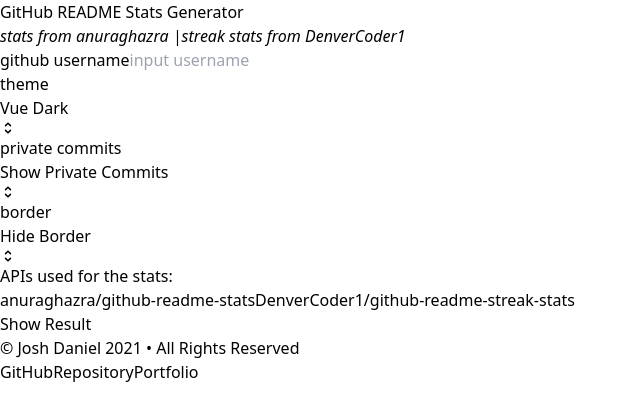
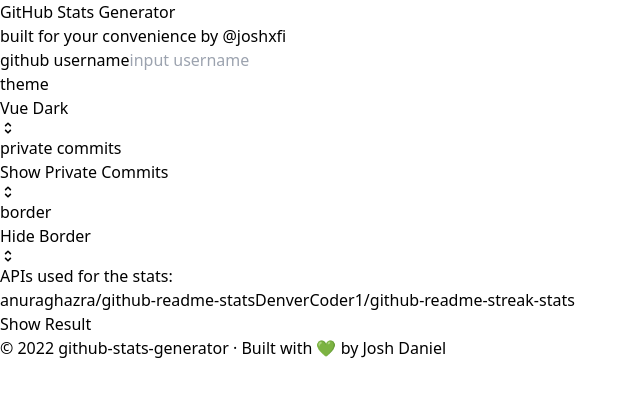
Before and after one commit to omsimos/github-stats, a React (Vite) app: page / in a window 1280 px wide. Shown: the top 420 px of the page, without its empty margins (0-640 px from the left). Built offline with nearby package versions, Linux system fonts and the light colour scheme.

Commit message:
style: update header and footer

```diff
--- a/src/components/Footer.tsx
+++ b/src/components/Footer.tsx
@@ -1,32 +1,11 @@
 import React from 'react';
 
-const Footer: React.FC = () => {
+const Footer = () => {
   return (
-    <footer className='flex dmd:flex-col dlg:flex-col justify-between px-32 dmd:px-4 dmd:items-center dlg:items-center w-full absolute bottom-0 py-3 bg-green-900 dlg:text-base'>
-      <p className='text-sm'>© Josh Daniel 2021 • All Rights Reserved</p>
-      <div className='dmd:mt-3'>
-        <Link href='https://github.com/joshxfi' info='GitHub' />
-        <Link
-          href='https://github.com/joshxfi/gh-stats-generator'
-          info='Repository'
-        />
-        <Link href='https://joshdaniel.tk' info='Portfolio' />
-      </div>
+    <footer className='text-center absolute bottom-0 w-full py-4'>
+      <p>© 2022 github-stats-generator · Built with 💚 by Josh Daniel</p>
     </footer>
   );
 };
 
-const Link = ({ href, info }: { href: string; info: string }) => {
-  return (
-    <a
-      className={`link ${info !== 'Portfolio' ? 'mr-16' : ''}`}
-      href={href}
-      target='_blank'
-      rel='noreferrer'
-    >
-      {info}
-    </a>
-  );
-};
-
 export default Footer;
--- a/src/components/Header.tsx
+++ b/src/components/Header.tsx
@@ -4,23 +4,15 @@ const Header = () => {
   return (
     <div className='text-center'>
       <h1 className='text-4xl dmd:text-lg font-bold mt-7'>
-        GitHub README Stats Generator
+        GitHub Stats Generator
       </h1>
       <a
-        className='attribution mr-2'
-        href='https://github.com/anuraghazra/github-readme-stats'
+        className='text-green-400 mr-2'
+        href='https://github.com/joshxfi'
         target='_blank'
         rel='noreferrer'
       >
-        <i>stats from anuraghazra |</i>
-      </a>
-      <a
-        className='attribution'
-        href='https://github.com/DenverCoder1/github-readme-streak-stats'
-        target='_blank'
-        rel='noreferrer'
-      >
-        <i>streak stats from DenverCoder1</i>
+        built for your convenience by @joshxfi
       </a>
     </div>
   );
```
